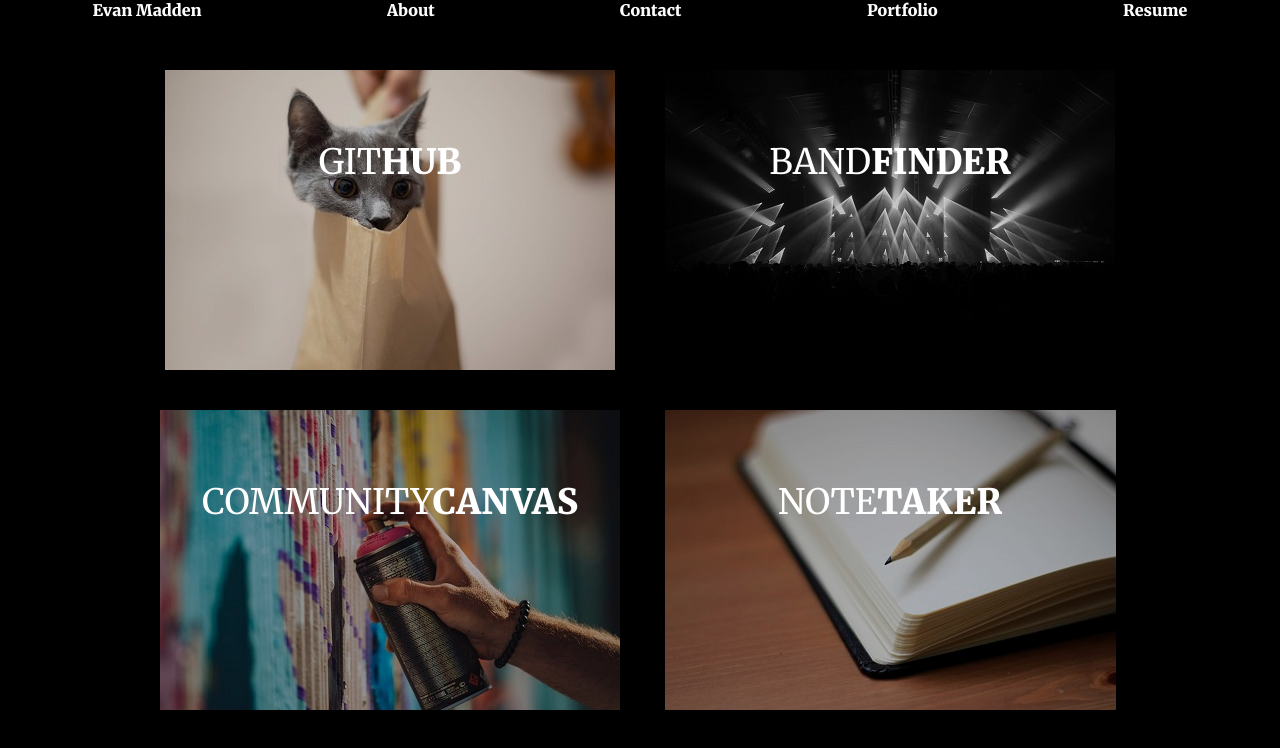
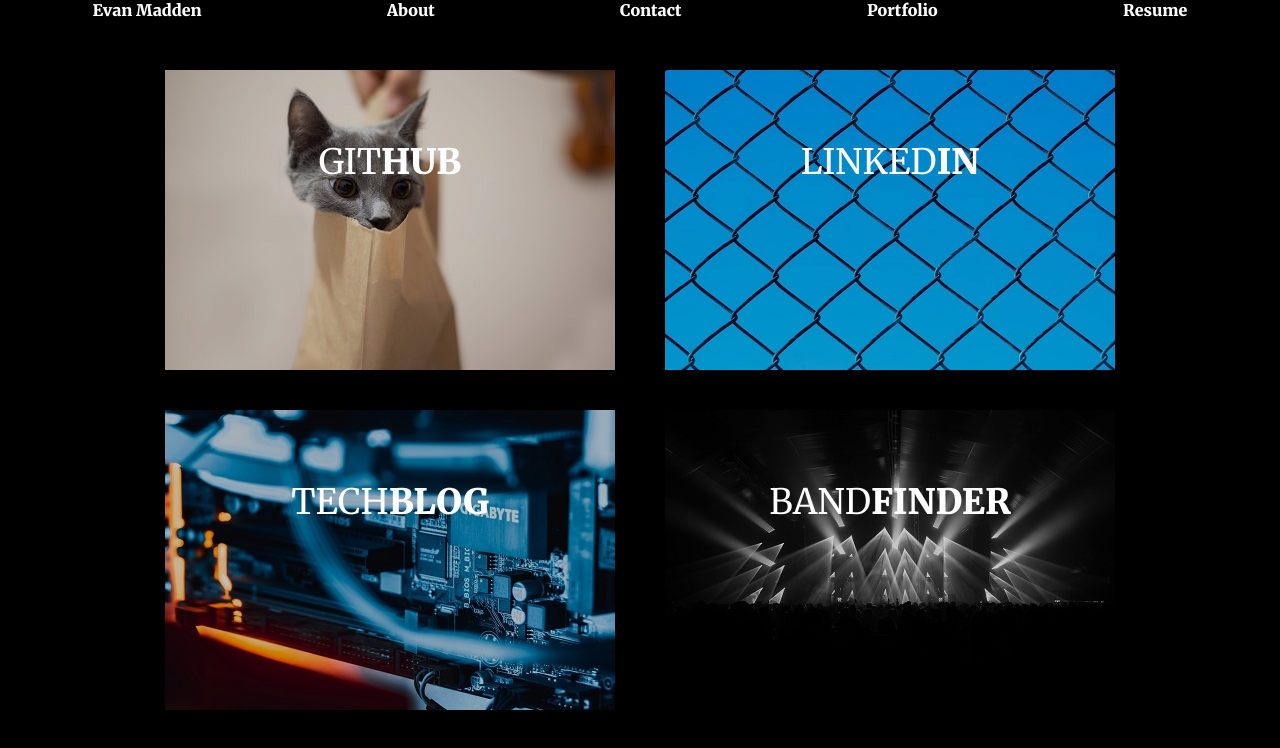
Before and after one commit to EvMad/chain-react, a React (Create React App) app: page /projects in a window 1280 px wide. Shown: the top 748 px of the page. Built offline with nearby package versions, Linux system fonts and the light colour scheme.

Commit message:
created two more image cards

```diff
--- a/src/components/ProjectBox.js
+++ b/src/components/ProjectBox.js
@@ -5,6 +5,8 @@
 import cat from './images/cat.jpg';
 import stage from './images/stage.jpg';
 import paint from './images/paintCan.jpg';
+import link from './images/link.jpg';
+import server from './images/server.jpg';
 import { FontAwesomeIcon } from "@fortawesome/react-fontawesome";
 import { library } from "@fortawesome/fontawesome-svg-core";
 import { fab } from "@fortawesome/free-brands-svg-icons";
@@ -30,6 +32,38 @@
                             class="read-more">Git<span>Hub</span></a>
                         <div class="icon-links">
                             <a href="https://github.com/EvMad" target="_blank" rel="noopener noreferrer"><i><FontAwesomeIcon icon={['fab', 'github']} /></i></a>
+
+                        </div>
+                    </div>
+                </div>
+            </div>
+            {/* image-card-end */}
+            <div class="image">
+                <img src={link} alt=""/>
+                <div class="details">
+                    <h2>Linked<span>In</span></h2>
+                    <p></p>
+                    <div class="more">
+                        <a href="https://www.linkedin.com/in/evan-madden-923474211/" target="blank" rel="noopener noreferrer"
+                            class="read-more">Linked<span>In</span></a>
+                        <div class="icon-links">
+                            <a href="https://www.linkedin.com/in/evan-madden-923474211/" target="_blank" rel="noopener noreferrer"><i><FontAwesomeIcon icon={['fas', 'eye']} /></i></a>
+
+                        </div>
+                    </div>
+                </div>
+            </div>
+            {/* image-card-end */}
+            <div class="image">
+                <img src={server} alt=""/>
+                <div class="details">
+                    <h2>Tech<span>Blog</span></h2>
+                    <p></p>
+                    <div class="more">
+                        <a href="https://aqueous-tor-63467.herokuapp.com/" target="blank" rel="noopener noreferrer"
+                            class="read-more">Soap<span>Box</span></a>
+                        <div class="icon-links">
+                            <a href="https://aqueous-tor-63467.herokuapp.com/" target="_blank" rel="noopener noreferrer"><i><FontAwesomeIcon icon={['fas', 'eye']} /></i></a>
 
                         </div>
                     </div>
```
Also changed, not shown: src/components/images/link.jpg (added), src/components/images/server.jpg (added).
